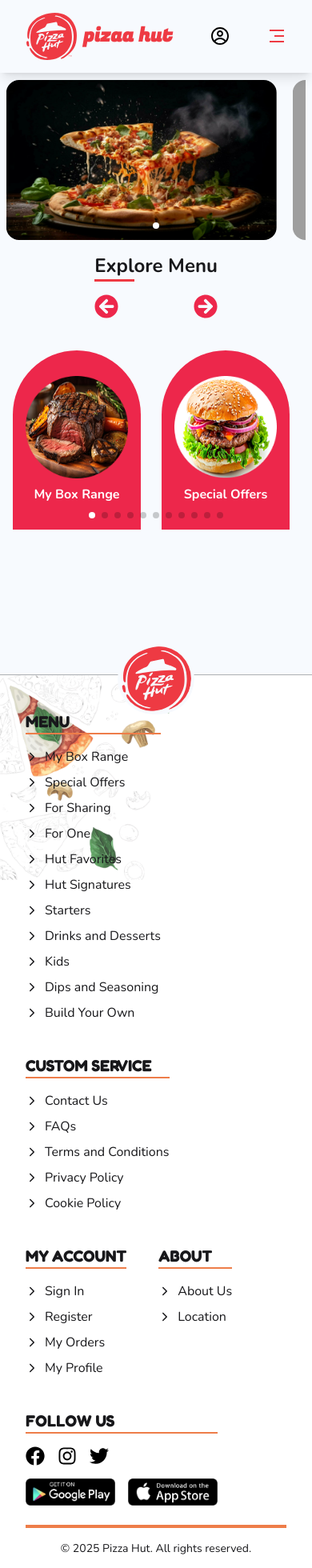
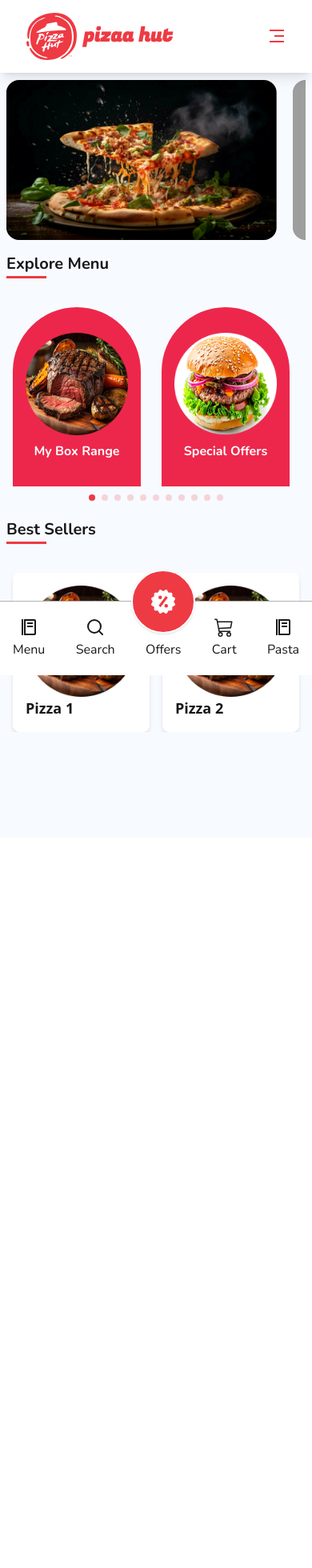
Before and after one commit to Abuhamida/pizzahut, a Next.js app: page / in a window 390 px wide. Shown: the top 1960 px of the page at 80% size. After the commit the page ends 1047 px from the top, so only its background shows below. Built offline with nearby package versions, Linux system fonts and the light colour scheme; grey boxes are pictures that could not be loaded.

Commit message:
update footer,header, swiper

```diff
--- a/src/app/about/page.tsx
+++ b/src/app/about/page.tsx
@@ -1,7 +1,7 @@
-import React from 'react'
+import React from "react";
 
 export default function page() {
   return (
-    <div>page</div>
-  )
+    <div className="flex items-center justify-center min-h-screen">page</div>
+  );
 }
--- a/src/app/contact/page.tsx
+++ b/src/app/contact/page.tsx
@@ -2,6 +2,6 @@
 
 export default function page() {
   return (
-    <div>page</div>
+    <div className='flex items-center justify-center min-h-screen'>page</div>
   )
 }
--- a/src/app/globals.css
+++ b/src/app/globals.css
@@ -11,8 +11,6 @@
   src: url("../assets/fonts/Fredoka-VariableFont_wdth\,wght.ttf");
 }
 
-
-
 @import "tailwindcss";
 @plugin "daisyui" {
   themes: light --default;
@@ -24,7 +22,6 @@
   --font-fredoka: "fredoka", "sans-serif";
 }
 
-
 :root {
   --swiper-navigation-color: #ffffff;
   --swiper-pagination-color: #ffffff;
@@ -34,6 +31,13 @@
 .swiper-button-next:hover,
 .swiper-button-prev:hover,
 .swiper-pagination-bullet:hover {
-  color: #EE3A43 !important;
+  color: #ee3a43 !important;
   transition: color 0.3s ease-in-out;
 }
+
+.swiper-pagination {
+  position: static !important;
+}
+.swiper-pagination-bullet {
+  background: #ee3a43 !important;
+}
--- a/src/app/layout.tsx
+++ b/src/app/layout.tsx
@@ -1,11 +1,11 @@
 import type { Metadata } from "next";
 import { Geist, Geist_Mono } from "next/font/google";
 import "./globals.css";
-import 'swiper/css';
-import 'swiper/css/navigation';
-import 'swiper/css/pagination';
+import "swiper/css";
+import "swiper/css/navigation";
+import "swiper/css/pagination";
 import Footer from "@/components/Footer";
-import Header from "@/components/header";
+import Header from "@/components/Header";
 const geistSans = Geist({
   variable: "--font-geist-sans",
   subsets: ["latin"],
@@ -29,7 +29,7 @@
   return (
     <html lang="en">
       <body
-        className={`${geistSans.variable} ${geistMono.variable} antialiased selection:bg-[#EE3A43] selection:text-white`}
+        className={`${geistSans.variable} ${geistMono.variable} antialiased selection:bg-[#EE3A43] selection:text-white bg-[#f7fafe]`}
       >
         <Header />
         {children}
--- a/src/app/login/page.tsx
+++ b/src/app/login/page.tsx
@@ -2,6 +2,6 @@
 
 export default function page() {
   return (
-    <div>page</div>
+    <div className='flex items-center justify-center min-h-screen'>page</div>
   )
 }
--- a/src/app/menu/page.tsx
+++ b/src/app/menu/page.tsx
@@ -2,6 +2,6 @@
 
 export default function page() {
   return (
-    <div>page</div>
+    <div className='flex items-center justify-center min-h-screen'>page</div>
   )
 }
--- a/src/app/page.tsx
+++ b/src/app/page.tsx
@@ -1,13 +1,14 @@
 import Image from "next/image";
 import MainSwiper from "@/components/MainSwiper";
 import MenuSwiperMain from "@/components/MenuSwiperMain";
+import BestSeller from "@/components/BestSeller";
 export default function Home() {
   return (
-    <div className="w-full min-h-screen flex flex-col border-b border-black/30 bg-[#f7fafe] pb-16 ">
+    <div className="w-full min-h-screen flex flex-col  bg-[#f7fafe] pb-16 mb-12 lg:mb-0 ">
       <div className="w-full max-w-screen flex flex-col items-center justify-center px-2 lg:px-0 lg:hidden min-h-[100px]"></div>
       <MainSwiper />
-
       <MenuSwiperMain />
+      <BestSeller />
     </div>
   );
 }
--- a/src/app/singup/page.tsx
+++ b/src/app/singup/page.tsx
@@ -2,6 +2,6 @@
 
 export default function page() {
   return (
-    <div>page</div>
+    <div className='flex items-center justify-center min-h-screen'>page</div>
   )
 }
--- /dev/null
+++ b/src/components/BestSeller.tsx
@@ -0,0 +1,26 @@
+import React from "react";
+import Image from "next/image";
+export default function BestSeller() {
+  return (
+    <div className="w-full max-w-screen flex flex-col lg:flex-row gap-10 items-start justify-start px-2 lg:px-6 mt-4 bg-[#f7fafe] ">
+      <h1 className="relative text-nowrap capitalize text-xl font-nunito font-bold overflow-x-clip inline-block after:content-[''] after:absolute after:bottom-0 after:-mb-1 after:left-0 after:-translate-x-1/2 after:w-[100px] after:h-[3px] after:bg-[#ee3a43]">
+        Best sellers
+      </h1>
+      <div className="w-full max-w-screen flex items-center justify-center px-2 lg:px-0 overflow-x-hidden">
+        <div className="flex gap-4">
+          {/* Example of best seller items, replace with actual data */}
+          <div className="bg-white p-4 rounded-lg shadow-md">
+            <Image src="/beef.png" alt="Pizza 1" width={150} height={150} />
+            <h2 className="text-lg font-semibold">Pizza 1</h2>
+          </div>
+          <div className="bg-white p-4 rounded-lg shadow-md">
+            <Image src="/beef.png" alt="Pizza 2" width={150} height={150} />
+            <h2 className="text-lg font-semibold">Pizza 2</h2>
+          </div>
+          {/* Add more items as needed */}
+        </div>
+</div>
+
+    </div>
+  );
+}
--- a/src/components/Footer.tsx
+++ b/src/components/Footer.tsx
@@ -3,13 +3,18 @@
 import Link from "next/link";
 import { IoIosArrowForward } from "react-icons/io";
 import { FaFacebook, FaInstagram, FaTwitter } from "react-icons/fa";
+import { BiFoodMenu } from "react-icons/bi";
+import { FiSearch } from "react-icons/fi";
+import { BiSolidOffer } from "react-icons/bi";
+import { BsCart3 } from "react-icons/bs";
 export default function Footer() {
   const time = new Date();
   const year = time.getFullYear();
 
   return (
-    <div className=" relative   flex flex-col justify-center items-center w-full  px-8 py-5 text-nowrap min-h-56">
-      <div className=" absolute -top-10 left-1/2 -translate-x-1/2 z-50 ">
+    <div className="  flex flex-col justify-center items-center w-full pb-5 text-nowrap font-nunito   ">
+      <div className=" hidden lg:flex flex-col justify-center items-center w-full border-t border-black/30  pt-5 relative">
+        <div className=" absolute -top-12 left-1/2 -translate-x-1/2 z-50 ">
           <Image
             src={"/logo.svg"}
             alt=""
@@ -131,17 +136,17 @@
               {[
                 {
                   name: "Facebook",
-                link: "https://www.facebook.com",
+                  link: "https://www.facebook.com/Pizzahutuae/",
                   icon: <FaFacebook />,
                 },
                 {
                   name: "Instagram",
-                link: "https://www.instagram.com",
+                  link: "https://www.instagram.com/pizzahutme/",
                   icon: <FaInstagram />,
                 },
                 {
                   name: "Twitter",
-                link: "https://www.twitter.com",
+                  link: "https://twitter.com/pizzahutme/",
                   icon: <FaTwitter />,
                 },
               ].map((item, index) => (
@@ -155,7 +160,11 @@
               ))}
             </div>
             <div className=" flex flex-row md:flex-col items-center gap-4 mt-4">
-            <Link href={"/"}>
+              <Link
+                href={
+                  "https://play.google.com/store/apps/details?id=com.pizzahutapp"
+                }
+              >
                 <Image
                   src={"/google-store.png"}
                   alt=""
@@ -164,7 +173,11 @@
                   className="w-28"
                 />
               </Link>
-            <Link href={"/"}>
+              <Link
+                href={
+                  "https://apps.apple.com/us/app/pizza-hut-uae-order-food-now/id1147168061"
+                }
+              >
                 <Image
                   src={"/app-store.png"}
                   alt=""
@@ -182,5 +195,33 @@
           </p>
         </div>
       </div>
+      <div className="flex flex-col justify-center items-center lg:hidden w-full bg-white  min-20 fixed bottom-0 px-4 py-5  border-t border-black/30 z-40 ">
+        <div className="flex justify-between w-full items-center">
+          {[
+            { name: "menu", link: "/menu", icon: <BiFoodMenu /> },
+            { name: "search", link: "/search", icon: <FiSearch /> },
+            { name: "offers", link: "/offers", icon: <BiSolidOffer /> },
+            { name: "cart", link: "/cart", icon: <BsCart3 /> },
+            { name: "pasta", link: "/menu", icon: <BiFoodMenu /> },
+          ].map((item, index) => (
+            <Link href={item.link} key={index}>
+              <div className="flex flex-col justify-end items-center gap-1 capitalize ">
+                <div
+                  className={`text-2xl ${
+                    item.link == "/offers"
+                      ? " absolute text-white bg-[#ee3a43] p-5 rounded-full border-white border-2 -top-10 text-4xl shadow"
+                      : ""
+                  } `}
+                >
+                  {item.icon}
+                </div>
+
+                <h1 className={`my-auto h-full mx-auto ${item.link=="/offers"?" mt-7":""}`}> {item.name}</h1>
+              </div>
+            </Link>
+          ))}
+        </div>
+      </div>
+    </div>
   );
 }
--- a/src/components/MenuSwiperMain.tsx
+++ b/src/components/MenuSwiperMain.tsx
@@ -26,11 +26,11 @@
 
   return (
     <div className="w-full max-w-screen flex flex-col lg:flex-row gap-10 items-center justify-start px-2 lg:px-6 mt-4 bg-[#f7fafe] ">
-      <div className="flex flex-col justify-center items-center gap-5">
-        <h1 className="relative text-nowrap capitalize text-2xl font-nunito font-bold overflow-x-clip inline-block after:content-[''] after:absolute after:bottom-0 after:-mb-1 after:left-0 after:-translate-x-1/2 after:w-[100px] after:h-[3px] after:bg-[#ee3a43]">
+      <div className="flex flex-col justify-center items-start lg:items-center gap-10 w-full lg:w-auto">
+        <h1 className="relative text-nowrap capitalize text-xl font-nunito font-bold overflow-x-clip inline-block after:content-[''] after:absolute after:bottom-0 after:-mb-1 after:left-0 after:-translate-x-1/2 after:w-[100px] after:h-[3px] after:bg-[#ee3a43]">
           Explore Menu
         </h1>
-        <div className="flex w-full justify-between items-center">
+        <div className="lg:flex w-full justify-between items-center hidden">
           <button
             onClick={() => swiperRef.current?.slidePrev()}
             className="text-3xl text-[#ed274b] cursor-pointer hover:scale-95"
--- a/src/components/header.tsx
+++ b/src/components/header.tsx
@@ -8,7 +8,8 @@
 import { usePathname } from "next/navigation";
 import { FaPhone } from "react-icons/fa6";
 import { CgProfile } from "react-icons/cg";
-export default function header() {
+import { u } from "framer-motion/client";
+export default function Header() {
   const [scrolled, setScrolled] = useState(false);
   const [isOpen, setIsOpen] = useState(false);
   const pathname = usePathname();
@@ -17,7 +18,6 @@
   useEffect(() => {
     const handleScroll = () => {
       setScrolled(window.scrollY > 0);
-      setIsOpen(false);
       setIsProfileOpen(false);
     };
     window.addEventListener("scroll", handleScroll);
@@ -45,10 +45,16 @@
     },
   ];
 
+  useEffect(() => {
+    setIsOpen(false);
+  }, [pathname]);
+
   return (
     <div
       className={`${
-        (scrolled || pathname!="/") ? "bg-white shadow-md" : "bg-transparent"
+        scrolled || pathname != "/"
+          ? "bg-white shadow-md"
+          : "bg-white lg:bg-transparent"
       } fixed top-0 left-0 w-full z-50 transition-all duration-300 shadow-lg min-h-10 font-nunito`}
     >
       <div className="flex items-center justify-between lg:justify-center mx-auto px-8 py-4 w-full text-nowrap">
@@ -82,14 +88,16 @@
           ))}
         </div>
 
-        <div className="flex items-center justify-center gap-4 text-black font-semibold text-lg">
+        <div className="hidden lg:flex items-center justify-center gap-4 text-black font-semibold text-lg">
           <button className="hidden lg:flex gap-1 justify-center items-center cursor-pointer font-semibold text-lg">
             <FaPhone className="text-2xl bg-[#EE3A43] text-white px-1 rounded-md" />
             Call Support
           </button>
-          <div className="relative">
+          <div className="relative ">
             <CgProfile
-              className={`text-2xl cursor-pointer hover:text-[#EE3A43] transition-colors duration-300 ${isProfileOpen ? "text-[#EE3A43]" : "text-black"}`}
+              className={`text-2xl cursor-pointer hover:text-[#EE3A43] transition-colors duration-300 ${
+                isProfileOpen ? "text-[#EE3A43]" : "text-black"
+              }`}
               onClick={() => setIsProfileOpen((prev) => !prev)}
             />
 
@@ -128,7 +136,7 @@
           </div>
         </div>
 
-        <div className="lg:hidden ">
+        <div className="lg:hidden z-50 ">
           <RiMenu3Fill
             className="text-[#EE3A43] text-2xl font-bold"
             onClick={() => setIsOpen(true)}
@@ -137,9 +145,9 @@
             <motion.div
               initial={{ opacity: 0, x: -100 }}
               animate={{ opacity: 1, x: 0 }}
-              exit={{ opacity: 0, y: -100 }}
+              exit={{ opacity: 0, x: -100 }}
               transition={{ duration: 0.3 }}
-              className=" absolute top-0 left-0 w-full h-screen bg-white z-50 px-5 py-20"
+              className="absolute top-0 left-0 w-full h-screen overflow-y-auto bg-white z-50 px-5 py-20"
             >
               <RiCloseCircleFill
                 className="text-[#EE3A43] text-3xl font-bold absolute top-8 right-6"
@@ -168,15 +176,75 @@
                   </Link>
                 ))}
               </div>
+              {isLogin ? (
+                <motion.div
+                  initial={{ opacity: 0, y: -50 }}
+                  animate={{ opacity: 1, y: 0 }}
+                  exit={{ opacity: 0, y: -50 }}
+                  transition={{ duration: 0.3, delay: page.length * 0.2 }}
+                  className="flex flex-col items-start justify-start gap-2 mt-4 font-semibold text-lg px-4 pb-2 w-full border-t border-black/30"
+                >
+                  <Link href={"/profile"} className="text-lg pb-2 pt-2">
+                    My Account
+                  </Link>
+                  <Link href={"/orders"} className="text-lg pb-2">
+                    Orders
+                  </Link>
+                  <Link href={"/logout"} className="text-lg pb-2">
+                    Logout
+                  </Link>
+                </motion.div>
+              ) : (
+                <motion.div
+                  initial={{ opacity: 0, y: -50 }}
+                  animate={{ opacity: 1, y: 0 }}
+                  exit={{ opacity: 0, y: -50 }}
+                  transition={{ duration: 0.3, delay: page.length * 0.2 }}
+                  className="flex flex-col items-start justify-start gap-2 mt-4 font-semibold text-lg px-4 pb-2 w-full border-t border-black/30"
+                >
+                  <Link href={"/login"} className="text-lg">
+                    Login
+                  </Link>
+                  <Link href={"/signup"} className="text-lg">
+                    Register
+                  </Link>
+                </motion.div>
+              )}
+
+              <motion.div
+                initial={{ opacity: 0, y: -50 }}
+                animate={{ opacity: 1, y: 0 }}
+                exit={{ opacity: 0, y: -50 }}
+                transition={{ duration: 0.3, delay: page.length * 0.2 }}
+                className="flex flex-col items-start justify-start gap-2 mt-4 font-semibold text-lg px-4 pb-2 w-full border-t border-black/30"
+              >
+                {[
+                  { name: "Feedback", link: "" },
+                  { name: "FAQ", link: "" },
+                  { name: "Terms & Conditions", link: "" },
+                  { name: "Privacy Policy", link: "" },
+                  { name: "Cookie Policy", link: "" },
+                  { name: "Nutrition Information", link: "" },
+                ].map((item, index) => (
+                  <Link
+                    key={index}
+                    href={item.link}
+                    className="text-lg  py-2 hover:text-[#EE3A43] transition-colors duration-300"
+                  >
+                    {item.name}
+                  </Link>
+                ))}
+              </motion.div>
+
               <motion.button
                 initial={{ opacity: 0, y: -50 }}
                 animate={{ opacity: 1, y: 0 }}
                 exit={{ opacity: 0, y: -50 }}
                 transition={{ duration: 0.3, delay: page.length * 0.2 }}
-                className="flex gap-1 justify-center items-center cursor-pointer font-semibold text-lg py-2 px-4 "
+                className="flex gap-1 items-center cursor-pointer font-semibold text-lg py-2 px-4 shadow-md w-full justify-start "
               >
                 <FaPhone className="text-2xl bg-[#EE3A43] text-white px-1 rounded-md" />
-                Call Support
+                <Link href="/contact">Call Support </Link>
               </motion.button>
             </motion.div>
           )}{" "}
```
Lines whose indentation alone changed are shown as unchanged.
